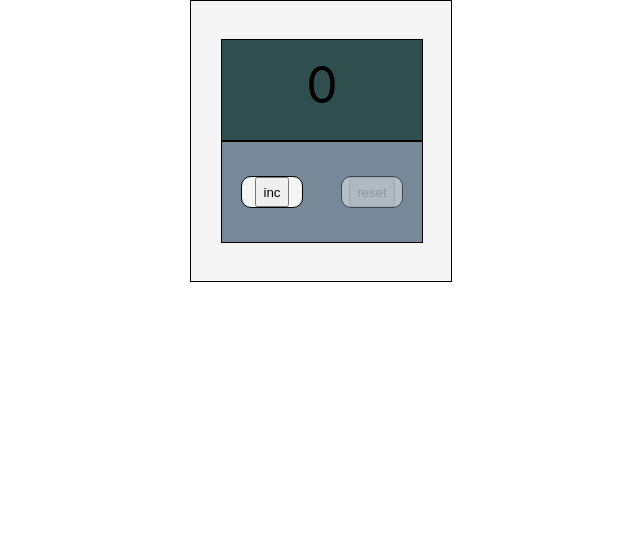
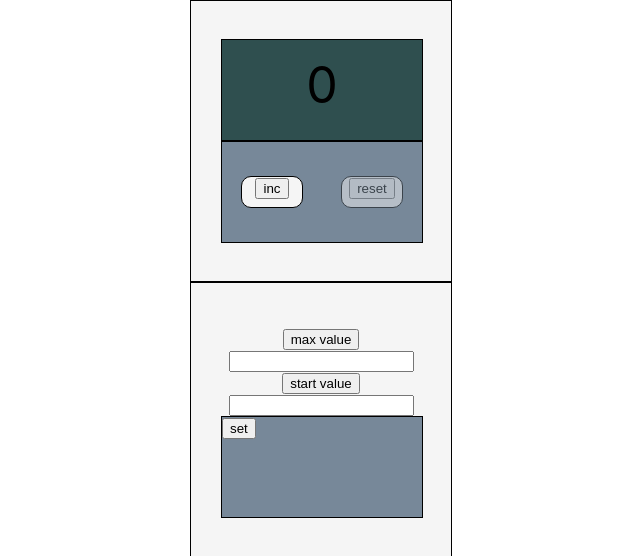
Before and after one commit to Alex-Fes/counter, a React (Create React App) app: page / in a window 1280 px wide. Shown: the top 556 px of the page, without its empty margins (319-959 px from the left). Built offline with nearby package versions, Linux system fonts and the light colour scheme.

Commit message:
add component, refactor

```diff
--- a/src/App.tsx
+++ b/src/App.tsx
@@ -2,11 +2,13 @@ import React from 'react';
 import logo from './logo.svg';
 import './App.css';
 import Counter from "./Counter/Counetr";
+import Settings from "./Settings/Settings";
 
 function App() {
   return (
     <div className="App">
       <Counter/>
+        <Settings/>
     </div>
   );
 }
--- /dev/null
+++ b/src/Button/UseButton.tsx
@@ -0,0 +1,22 @@
+import React from 'react';
+
+
+type UseButtonPropsType = {
+    name: string
+    callBack: () => void
+}
+
+
+const UseButton =(props: UseButtonPropsType) =>{
+    const onClickButtonHandler = () => {
+        props.callBack();
+
+    }
+    return (
+        <div className={'message'}>
+            <button onClick={onClickButtonHandler}>{props.name}</button>
+        </div>
+    );
+}
+
+export default UseButton;
--- a/src/Counter/Counetr.tsx
+++ b/src/Counter/Counetr.tsx
@@ -1,5 +1,6 @@
 import React, {useState} from 'react';
 import './Counter.css';
+import UseButton from "../Button/UseButton";
 
 
 const Counter = () => {
@@ -35,12 +36,12 @@ const Counter = () => {
                 <div className={number !== MaxValue ? 'minCount' : 'maxCount'}>{number}</div>
             </div>
             <div className='button'>
-            <div className={maxNumb ? 'inc' : 'noActiveBtn'}>
-                <button onClick={Inc} disabled={number === MaxValue}>inc</button>
-            </div>
-            <div className={disableBtn ? 'reset' : 'noActiveBtn'}>
-                <button onClick={Reset} disabled={number === minValue}>reset</button>
-            </div>
+                <div className={maxNumb ? 'inc' : 'noActiveBtn'}>
+                    <UseButton name={'inc'} callBack={Inc} />
+                </div>
+                <div className={disableBtn ? 'reset' : 'noActiveBtn'}>
+                    <UseButton name={'reset'} callBack={Reset} />
+                </div>
             </div>
         </div>
     )
--- /dev/null
+++ b/src/Settings/Settings.module.css
@@ -0,0 +1,17 @@
+.main {
+    height: 220px;
+    width: 200px;
+    align-content: center;
+    padding: 30px;
+    border: black 1px solid;
+    background-color: whitesmoke;
+
+    margin: 0 auto;
+}
+.setting {
+    display: block;
+}
+
+.value {
+    display: inline;
+}
--- /dev/null
+++ b/src/Settings/Settings.tsx
@@ -0,0 +1,38 @@
+import React, {useState} from "react";
+import './Settings.module.css'
+import UseButton from "../Button/UseButton";
+
+
+
+const Settings = () => {
+    const [value, setValue] = useState(0);
+
+
+
+
+const setSettings = () => {
+
+}
+const onChangeValueHandler = () => {
+
+}
+
+    return<div className='main'>
+        <div className='setting'>
+            <div className='value'>
+
+                <UseButton name={'max value'} callBack={()=>{}} />
+                <input type='number' onChange={onChangeValueHandler}/>
+            </div>
+            <div className='value'>
+
+                <UseButton name={'start value'} callBack={()=>{}} />
+                <input type='number' onChange={onChangeValueHandler}/>
+            </div>
+        </div>
+        <div className='button'>
+            <UseButton name={'set'} callBack={setSettings} />
+        </div>
+    </div>
+}
+export default Settings;
```
